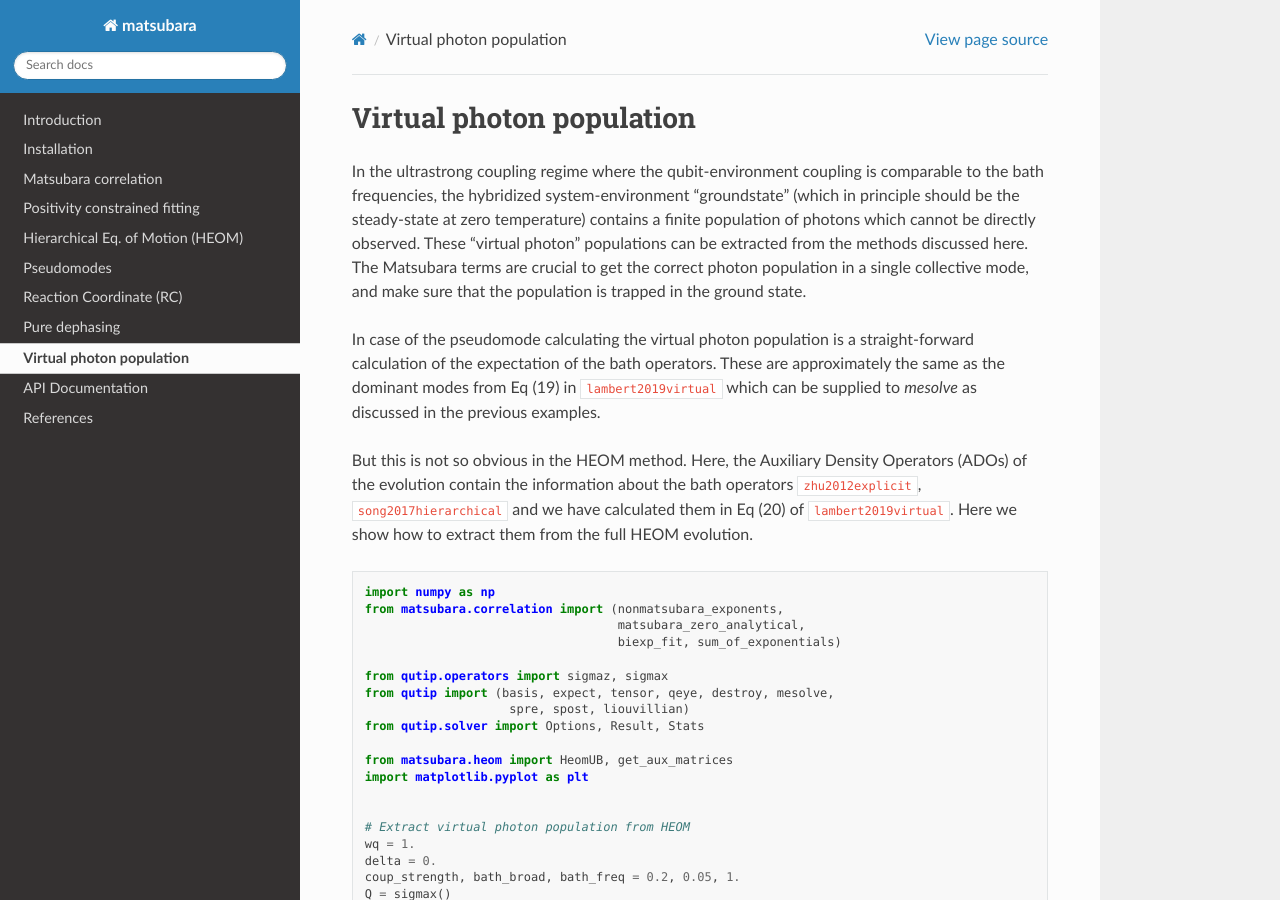
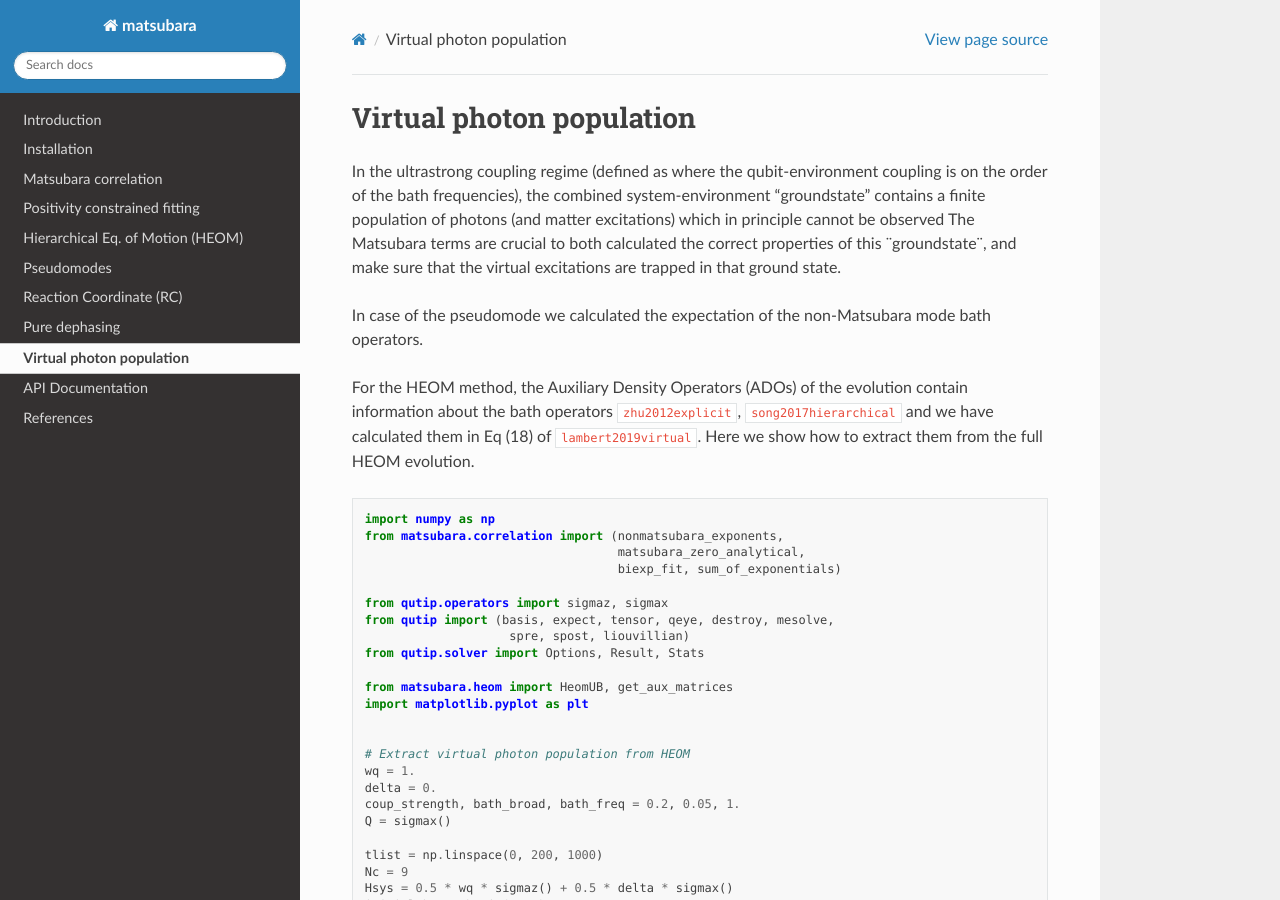
Before and after one commit to pyquantum/matsubara, a Sphinx documentation site: the page built from docs/source/virtualphotons.rst, in a window 1280 px wide and 900 px high. Built offline with Sphinx 7.4.7 and the Read the Docs theme 2.0.0, drawn with Linux system fonts in a browser that asks for light colours; cross-references to code outside the pages are shown as plain code.

Commit message:
swapped the colors of the plots in the RC example, and tweaked the virtual photon documentation
See above.

```diff
--- a/docs/source/examples/example_reaction_co.py
+++ b/docs/source/examples/example_reaction_co.py
@@ -69,8 +69,8 @@ e_ops = [sz,]
 rc_ohmic_bath = mesolve(Hsys, psi0, tlist, c_ops, e_ops,options=options)
 output2 = (rc_ohmic_bath.expect[0] + 1)/2
 
-plt.plot(tlist, output2, color="r", label="RC (Ohmic bath - Matsubara)")
-plt.plot(tlist, output, color="b", label="RC (Flat bath - no Matsubara)")
+plt.plot(tlist, output2, color="b", label="RC (Ohmic bath - Matsubara)")
+plt.plot(tlist, output, color="r", label="RC (Flat bath - no Matsubara)")
 plt.xlabel("t ($1/\omega_0$)")
 plt.ylabel(r"$\langle 1 | \rho | 1 \rangle$")
 plt.legend()
--- a/docs/source/rc.rst
+++ b/docs/source/rc.rst
@@ -74,8 +74,8 @@ for the RC - flat bath (non Matsubara) and a Ohmic bath (Matsubara).
 	rc_ohmic_bath = mesolve(Hsys, psi0, tlist, c_ops, e_ops,options=options)
 	output2 = (rc_ohmic_bath.expect[0] + 1)/2
 
-	plt.plot(tlist, output2, color="r", label="RC (Ohmic bath - Matsubara)")
-	plt.plot(tlist, output, color="b", label="RC (Flat bath - no Matsubara)")
+	plt.plot(tlist, output2, color="b", label="RC (Ohmic bath - Matsubara)")
+	plt.plot(tlist, output, color="r", label="RC (Flat bath - no Matsubara)")
 	plt.xlabel("t ($1/\omega_0$)")
 	plt.ylabel(r"$\langle 1 | \rho | 1 \rangle$")
 	plt.legend()
--- a/docs/source/virtualphotons.rst
+++ b/docs/source/virtualphotons.rst
@@ -3,11 +3,11 @@ Virtual photon population
 #########################
 
 
-In the ultrastrong coupling regime where the qubit-environment coupling is comparable to the bath frequencies, the hybridized system-environment “groundstate” (which in principle should be the steady-state at zero temperature) contains a finite population of photons which cannot be directly observed. These "virtual photon" populations can be extracted from the methods discussed here. The Matsubara terms are crucial to get the correct photon population in a single collective mode, and make sure that the population is trapped in the ground state.
+In the ultrastrong coupling regime (defined as where the qubit-environment coupling is on the order of the bath frequencies), the combined system-environment “groundstate”  contains a finite population of photons (and matter excitations) which in principle cannot be observed  The Matsubara terms are crucial to both calculated the correct properties of this ¨groundstate¨, and make sure that the virtual excitations are trapped in that ground state.
 
-In case of the pseudomode calculating the virtual photon population is a straight-forward calculation of the expectation of the bath operators. These are approximately the same as the dominant modes from Eq (19) in :cite:`lambert2019virtual` which can be supplied to `mesolve` as discussed in the previous examples.
+In case of the pseudomode we calculated the expectation of the non-Matsubara mode bath operators.
 
-But this is not so obvious in the HEOM method. Here, the Auxiliary Density Operators (ADOs) of the evolution contain the information about the bath operators :cite:`zhu2012explicit`, :cite:`song2017hierarchical` and we have calculated them in Eq (20) of :cite:`lambert2019virtual`. Here we show how to extract them from the full HEOM evolution.
+For the HEOM method, the Auxiliary Density Operators (ADOs) of the evolution contain  information about the bath operators :cite:`zhu2012explicit`, :cite:`song2017hierarchical` and we have calculated them in Eq (18) of :cite:`lambert2019virtual`. Here we show how to extract them from the full HEOM evolution.
 
 .. code-block:: python
 
```
